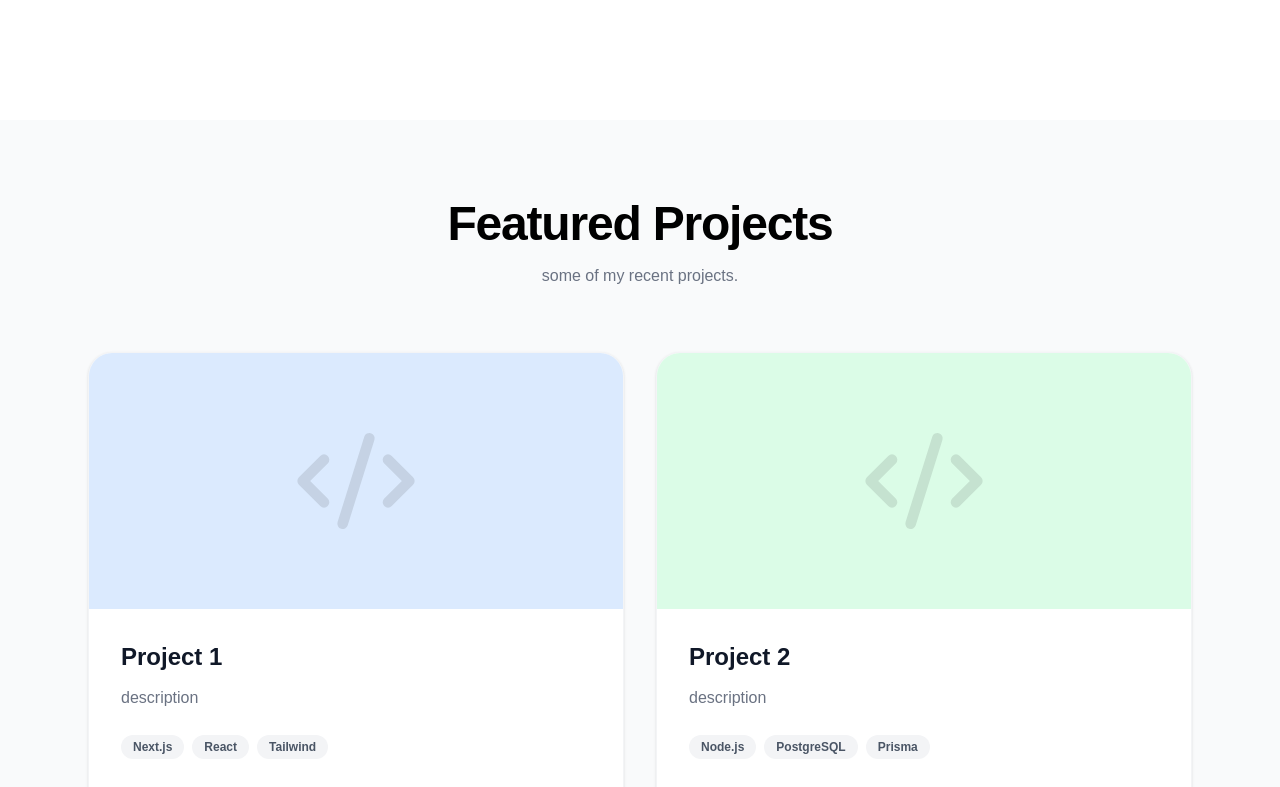
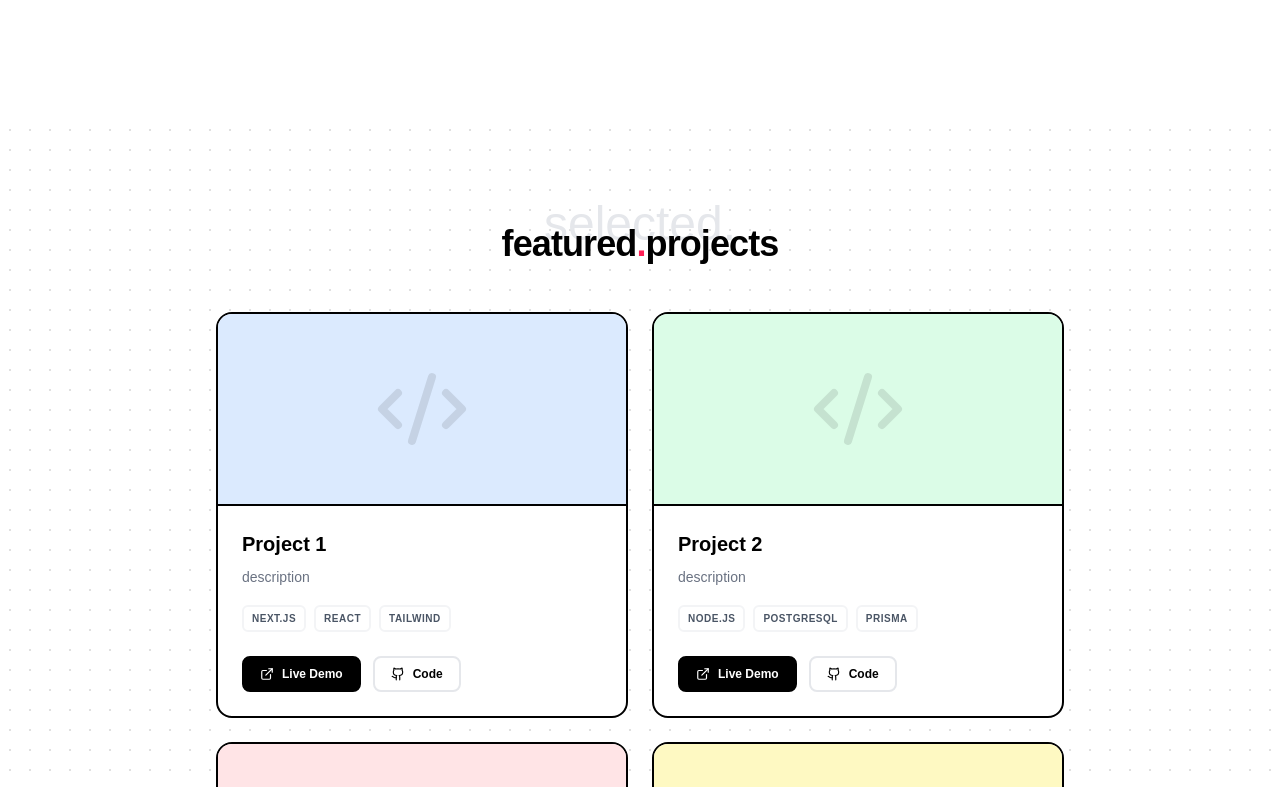
Before and after one commit to nidarath/porfolio, a Next.js app: page / in a window 1280 px wide. Shown: the part 680-1467 px from the top of the page. Built offline with nearby package versions, Linux system fonts and the light colour scheme.

Commit message:
added project styling

```diff
--- a/components/contact.tsx
+++ b/components/contact.tsx
@@ -1,7 +1,7 @@
 "use client";
 import { useState } from "react";
 import { motion } from "framer-motion";
-import { Mail, Github, Linkedin, Twitter, Copy, Check, ArrowUpRight } from "lucide-react";
+import { Mail, Github, Linkedin, Copy, Check, ArrowUpRight } from "lucide-react";
 
 const socials = [
   { icon: <Github size={20} />, label: "GitHub", href: "https://github.com/nidarath" },
@@ -18,7 +18,7 @@ export default function Contact() {
   };
 
   return (
-    <section id="contact" className="min-h-[89vh] w-full bg-white py-20 px-6 md:px-20 overflow-hidden relative border-t-2 border-gray-100">
+    <section id="contact" className="min-h-[89vh] w-full bg-white py-20 px-6 md:px-20 overflow-hidden relative">
 
       {/* background */}
       <div className="absolute inset-0 opacity-[0.12]"
@@ -59,7 +59,7 @@ export default function Contact() {
             {/* socials */}
             <div>
               <h4 className="font-bold text-black mb-4 flex items-center gap-2">
-                <span className="w-8 h-[2px] bg-rose-500 inline-block"></span> find me online
+                <span className="w-8 h-0.5 bg-rose-500 inline-block"></span> find me online
               </h4>
               <div className="flex flex-wrap gap-3">
                 {socials.map((social, i) => (
--- a/components/footer.tsx
+++ b/components/footer.tsx
@@ -8,7 +8,7 @@ export default function Footer() {
           © {new Date().getFullYear()} Nida.
         </p>
         <p className="text-xs text-gray-300 font-medium">
-          Built with Next.js, Tailwind & a lot of coffee.
+          Built with Next.js, Tailwind & a lot of matcha.
         </p>
       </div>
     </footer>
--- a/components/project.tsx
+++ b/components/project.tsx
@@ -39,26 +39,30 @@ const projects = [
 
 export default function Project() {
   return (
-    <section id="work" className="min-h-screen py-20 bg-gray-50 flex flex-col items-center">
+    <section id="work" className="min-h-screen py-20 bg-white flex flex-col items-center relative overflow-hidden ">
 
-      {/* TITLE */}
+      {/* background */}
+      <div className="absolute inset-0 opacity-[0.12]"
+           style={{ backgroundImage: 'radial-gradient(#000 1px, transparent 1px)', backgroundSize: '20px 20px' }}
+      />
+
+      {/* header */}
       <motion.div
         initial={{ opacity: 0, y: 20 }}
         whileInView={{ opacity: 1, y: 0 }}
         viewport={{ once: true }}
         transition={{ duration: 0.5 }}
-        className="text-center mb-16 px-6"
+        className="text-center mb-12 px-6 relative z-10"
       >
-        <h2 className="text-4xl md:text-5xl font-black text-black tracking-tight">
-          Featured Projects
+        <h2 className="text-4xl font-light text-gray-200 md:text-5xl select-none">
+          selected.
         </h2>
-        <p className="mt-4 text-gray-500 max-w-lg mx-auto">
-          some of my recent projects.
-        </p>
+        <h3 className="text-3xl md:text-4xl font-black text-black tracking-tight -mt-4 md:-mt-6">
+          featured<span className="text-rose-500">.</span>projects
+        </h3>
       </motion.div>
 
-      {/* PROJECT GRID */}
-      <div className="grid grid-cols-1 md:grid-cols-2 lg:grid-cols-2 gap-8 px-6 max-w-6xl w-full">
+      <div className="grid grid-cols-1 md:grid-cols-2 gap-6 px-6 max-w-4xl w-full relative z-10">
         {projects.map((project, index) => (
           <motion.div
             key={index}
@@ -66,50 +70,47 @@ export default function Project() {
             whileInView={{ opacity: 1, y: 0 }}
             viewport={{ once: true }}
             transition={{ duration: 0.5, delay: index * 0.1 }}
-            whileHover={{ y: -10 }}
-            className="group bg-white rounded-3xl overflow-hidden shadow-sm hover:shadow-2xl transition-all duration-300 border border-gray-100"
+            whileHover={{ y: -5, boxShadow: "8px 8px 0px 0px #FDA4AF" }}
+            className="group bg-white rounded-2xl overflow-hidden border-2 border-black transition-all duration-300 flex flex-col"
           >
             {/* IMAGE */}
-            {/* placeholder */}
-            <div className={`h-64 w-full ${project.imageColor} flex items-center justify-center relative overflow-hidden`}>
-              <Code2 className="text-black/10 w-32 h-32 group-hover:scale-110 transition-transform duration-500" />
-
-              {/* overlay*/}
+            <div className={`h-48 w-full ${project.imageColor} flex items-center justify-center relative overflow-hidden border-b-2 border-black`}>
+              <Code2 className="text-black/10 w-24 h-24 group-hover:scale-110 transition-transform duration-500" />
               <div className="absolute inset-0 bg-black/5 opacity-0 group-hover:opacity-100 transition-opacity duration-300" />
             </div>
 
             {/* content */}
-            <div className="p-8">
-              <h3 className="text-2xl font-bold text-gray-900 mb-3 group-hover:text-rose-500 transition-colors">
+            <div className="p-6 flex flex-col grow">
+              <h3 className="text-xl font-black text-black mb-2 group-hover:text-rose-500 transition-colors">
                 {project.title}
               </h3>
 
-              <p className="text-gray-500 mb-6 leading-relaxed">
+              <p className="text-gray-500 mb-4 text-sm leading-relaxed font-medium grow">
                 {project.description}
               </p>
 
               {/* tech stack */}
-              <div className="flex flex-wrap gap-2 mb-8">
+              <div className="flex flex-wrap gap-2 mb-6">
                 {project.tech.map((tech) => (
-                  <span key={tech} className="px-3 py-1 bg-gray-100 text-gray-600 text-xs font-semibold rounded-full">
+                  <span key={tech} className="px-2 py-1 bg-white border-2 border-gray-100 text-gray-600 text-[10px] font-bold rounded-md group-hover:border-black transition-colors uppercase tracking-wider">
                     {tech}
                   </span>
                 ))}
               </div>
 
               {/* buttons*/}
-              <div className="flex items-center gap-4">
+              <div className="flex items-center gap-3">
                 <a
                   href={project.liveLink}
-                  className="flex items-center gap-2 px-4 py-2 bg-black text-white rounded-full text-sm font-bold hover:bg-gray-800 transition-colors"
+                  className="flex items-center gap-2 px-4 py-2 bg-black text-white rounded-lg text-xs font-bold border-2 border-black hover:bg-gray-800 transition-colors"
                 >
-                  <ExternalLink size={16} /> live Demo
+                  <ExternalLink size={14} /> Live Demo
                 </a>
                 <a
                   href={project.repoLink}
-                  className="flex items-center gap-2 px-4 py-2 border-2 border-gray-200 text-gray-700 rounded-full text-sm font-bold hover:border-black hover:text-black transition-colors"
+                  className="flex items-center gap-2 px-4 py-2 bg-white text-black rounded-lg text-xs font-bold border-2 border-gray-200 hover:border-black transition-colors"
                 >
-                  <Github size={16} /> code
+                  <Github size={14} /> Code
                 </a>
               </div>
             </div>
```
